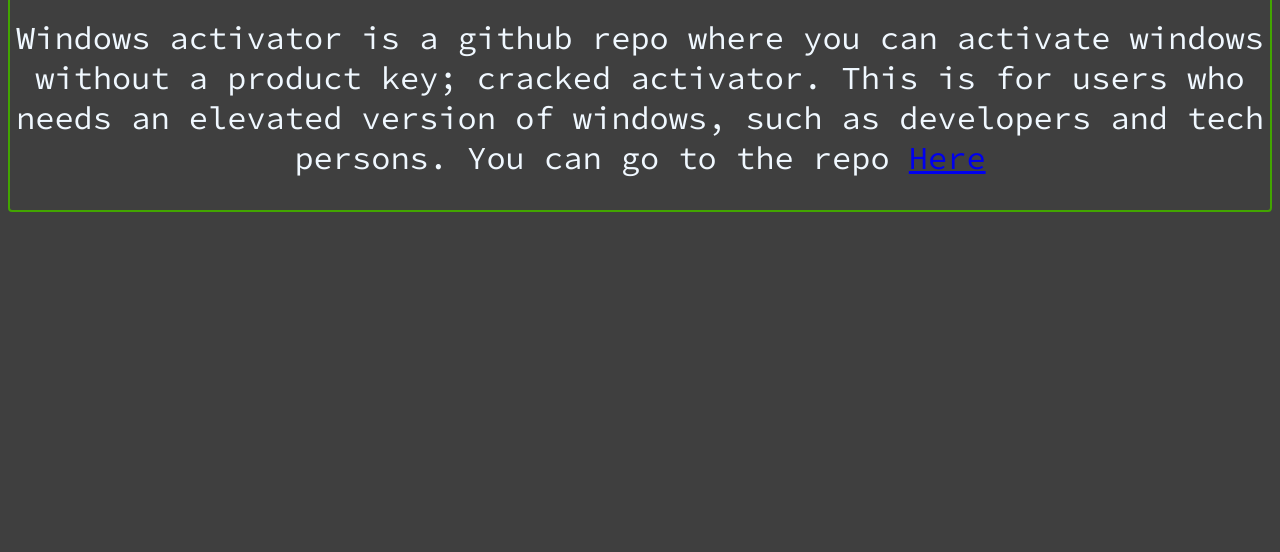
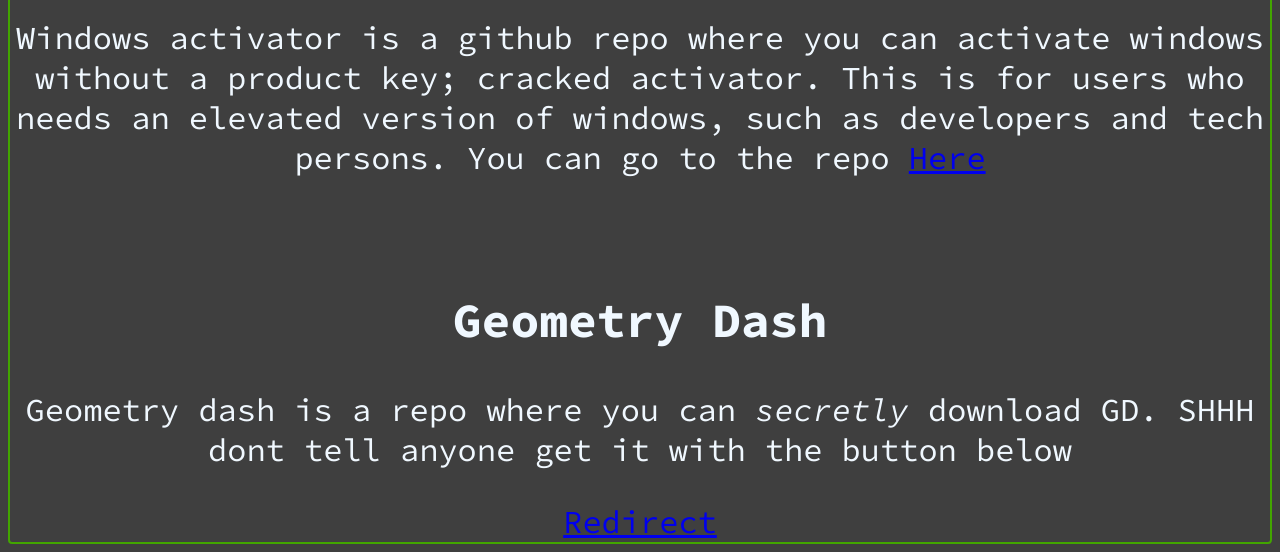
Before and after one commit to pixelated11/pixelated.github.io, a plain HTML site: page repos.html in a window 1280 px wide. Shown: the part 678-1230 px from the top of the page. Before the commit the page ends 898 px from the top, so only its background shows below. Drawn offline with Linux system fonts and the light colour scheme; a web font is replaced by a local one.

Commit message:
Update repos.html

```diff
--- a/repos.html
+++ b/repos.html
@@ -31,6 +31,13 @@
             This is for users who needs an elevated version of windows, such as developers and tech persons. You can
             go to the repo <a href="https://github.com/pixelated11/Windows-Activator">Here</a>
         </p>
+        <br>
+        <h2>Geometry Dash</h2>
+        <p>
+            Geometry dash is a repo where you can <i>secretly</i> download GD. SHHH dont tell anyone
+            get it with the button below
+        </p>
+        <a href="https://github.com/pixelated11/geometry-dash">Redirect</a>
     </div>
 </body>
 
```
